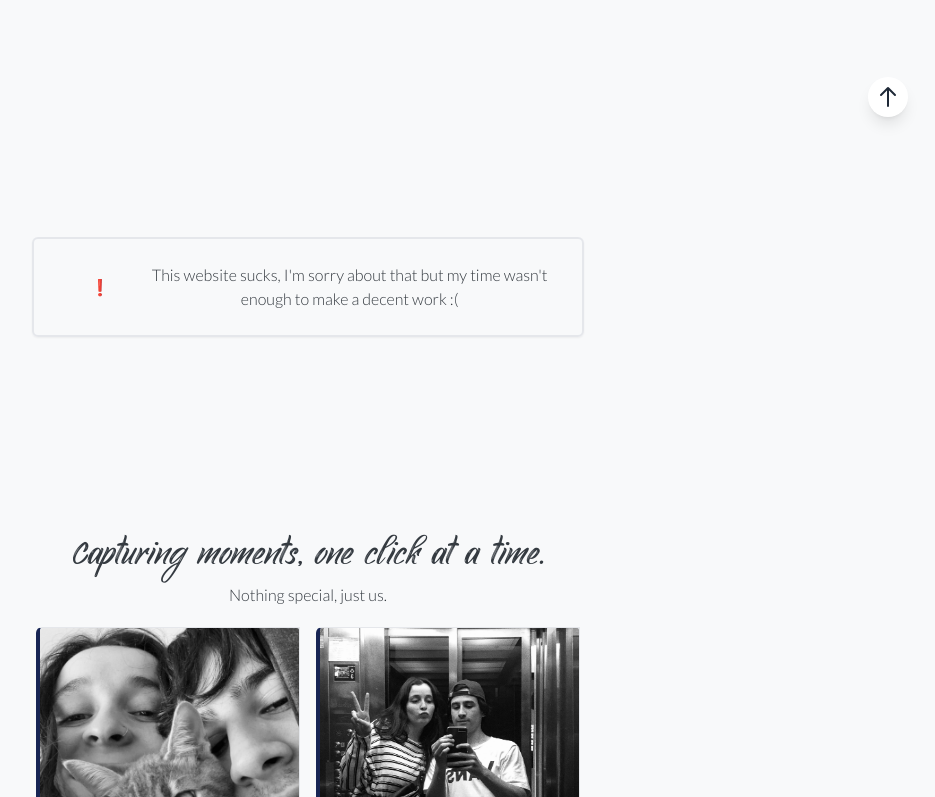
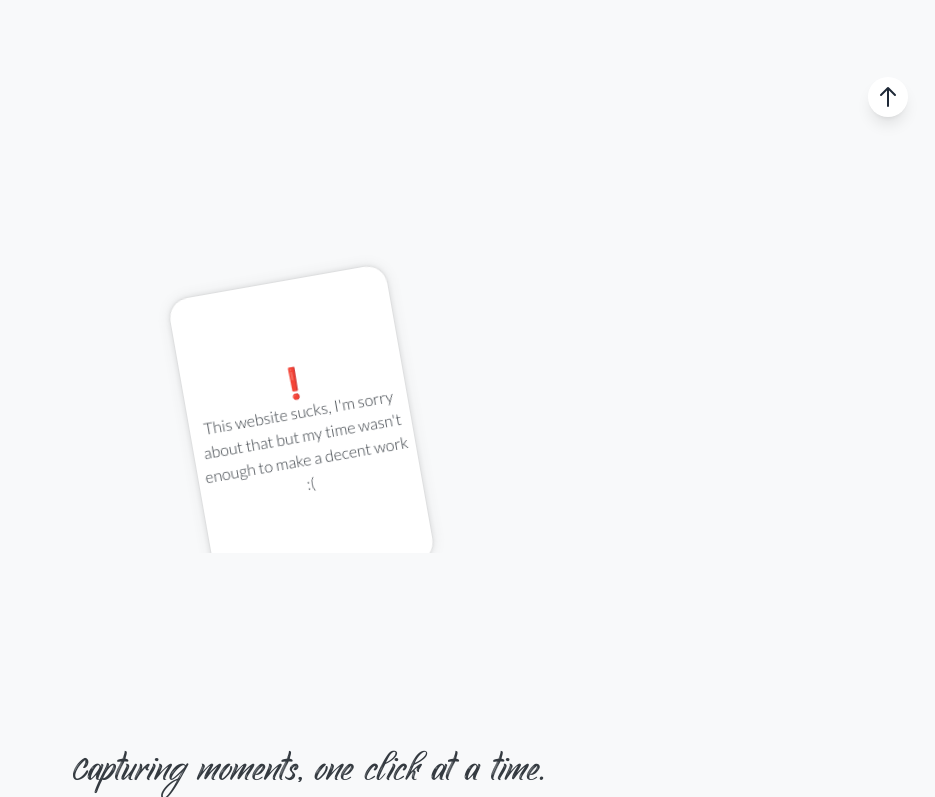
Before and after one commit to agustinlozano/celes, a React (Vite) app: page / in a window 1280 px wide. Shown: the part 643-1440 px from the top of the page, without its empty margins (332-1267 px from the left). Built offline with nearby package versions, Linux system fonts and the light colour scheme.

Commit message:
Update Commnet component

```diff
--- a/src/components/Comment.jsx
+++ b/src/components/Comment.jsx
@@ -2,6 +2,23 @@ import { useEffect, useState } from 'react'
 import useSectionVisibility from '../hooks/useSectionVisibility'
 import RegularText from './RegularText'
 import { motion } from 'framer-motion'
+
+import './comment.css'
+
+const cardVariants = {
+  offscreen: {
+    y: 300
+  },
+  onscreen: {
+    y: 50,
+    rotate: -10,
+    transition: {
+      type: 'spring',
+      bounce: 0.4,
+      duration: 0.8
+    }
+  }
+}
 
 function Comment ({ icon, message, id }) {
   const [animationPlayed, setAnimationPlayed] = useState(false)
@@ -16,14 +33,39 @@ function Comment ({ icon, message, id }) {
   return (
     <div id={id}>
       <motion.div
+        className='card-container mx-6 mb-44 py-2 border-b-2`'
+        initial='offscreen'
+        whileInView='onscreen'
+        viewport={{ once: true, amount: 0.8 }}
+      >
+        <div className='splah' />
+        <motion.div className='card px-1' variants={cardVariants}>
+          <div className='d-flex'>
+            <div className='text-3xl'>
+              {icon}
+            </div>
+            <RegularText>
+              {message}
+            </RegularText>
+          </div>
+        </motion.div>
+      </motion.div>
+    </div>
+  )
+}
+
+export default Comment
+
+/*
+  return (
+    <div id={id}>
+      <motion.div
         className='mx-6 mb-44 p-6 border-2 rounded-md shadow-sm'
-        initial={{ scale: 0 }}
-        animate={animationPlayed ? { rotate: 360, scale: 1 } : { scale: 0 }}
-        transition={{
-          type: 'spring',
-          stiffness: 100,
-          damping: 25
-        }}
+        whileHover={animationPlayed
+          ? { scale: 1.2 }
+          : {}}
+        whileTap={animationPlayed ? { scale: 0.8 } : {}}
+        transition={{ type: 'spring', stiffness: 400, damping: 17 }}
       >
         <div className='grid grid-cols-12 items-center'>
           <div className='col-span-2'>
@@ -38,6 +80,4 @@ function Comment ({ icon, message, id }) {
       </motion.div>
     </div>
   )
-}
-
-export default Comment
+*/
--- /dev/null
+++ b/src/components/comment.css
@@ -0,0 +1,34 @@
+.card {
+  width: 220px;
+  height: 300px;
+  display: flex;
+  align-items: center;
+  justify-content: center;
+  background: white;
+  border-radius: 20px;
+  box-shadow: 0 0 1px hsl(0deg 0% 0% / 0.075), 0 0 2px hsl(0deg 0% 0% / 0.075),
+    0 0 4px hsl(0deg 0% 0% / 0.075), 0 0 8px hsl(0deg 0% 0% / 0.075),
+    0 0 16px hsl(0deg 0% 0% / 0.075);
+  transform-origin: 10% 60%;
+}
+
+.card-container {
+  overflow: hidden;
+  display: flex;
+  align-items: center;
+  justify-content: center;
+  position: relative;
+  padding-top: 20px;
+  margin-bottom: -120px;
+}
+
+.splash {
+  position: absolute;
+  bottom: 0;
+  left: 0;
+  right: 0;
+  top: 0;
+  clip-path: path(
+    "M 0 303.5 C 0 292.454 8.995 285.101 20 283.5 L 460 219.5 C 470.085 218.033 480 228.454 480 239.5 L 500 430 C 500 441.046 491.046 450 480 450 L 20 450 C 8.954 450 0 441.046 0 430 Z"
+  );
+}
```
